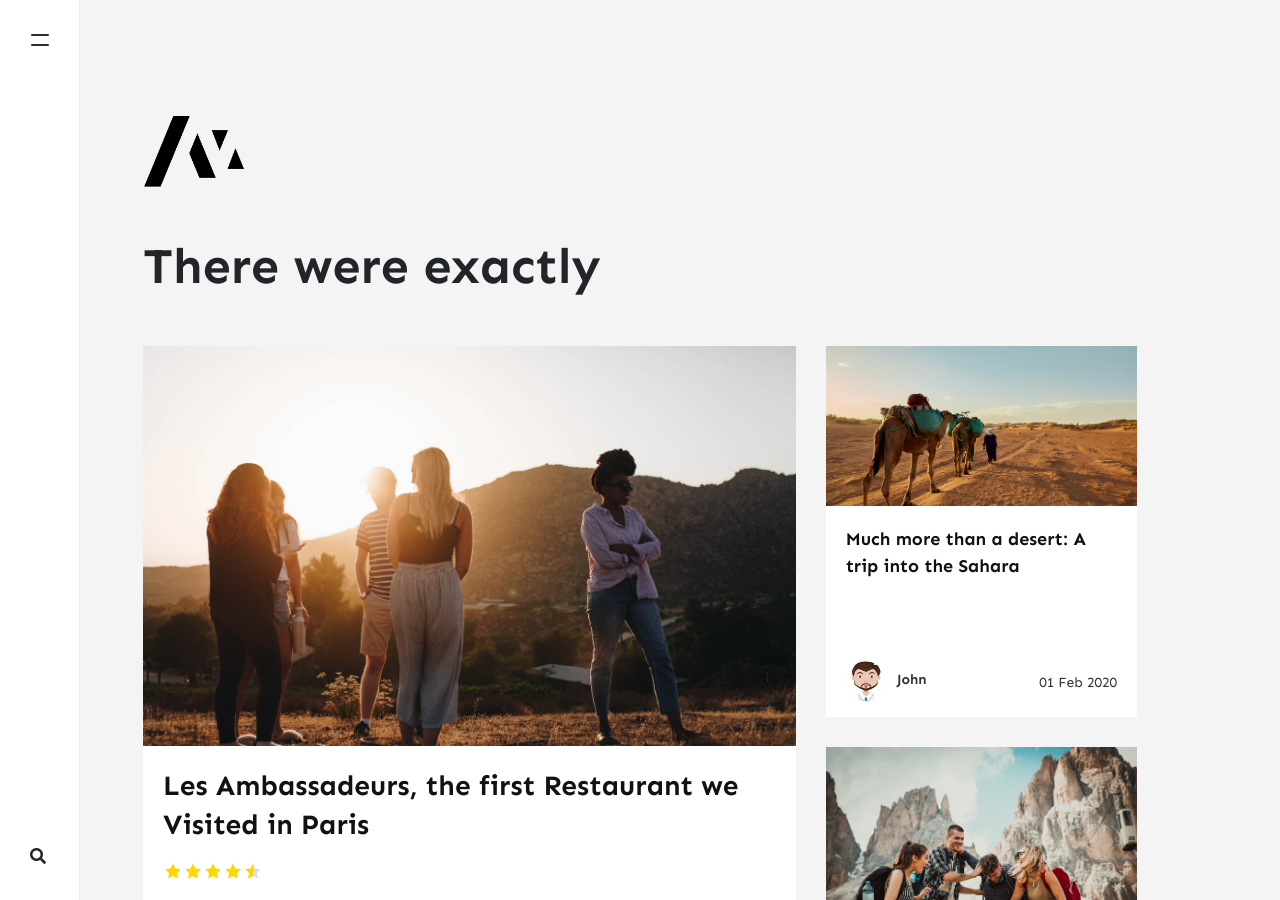
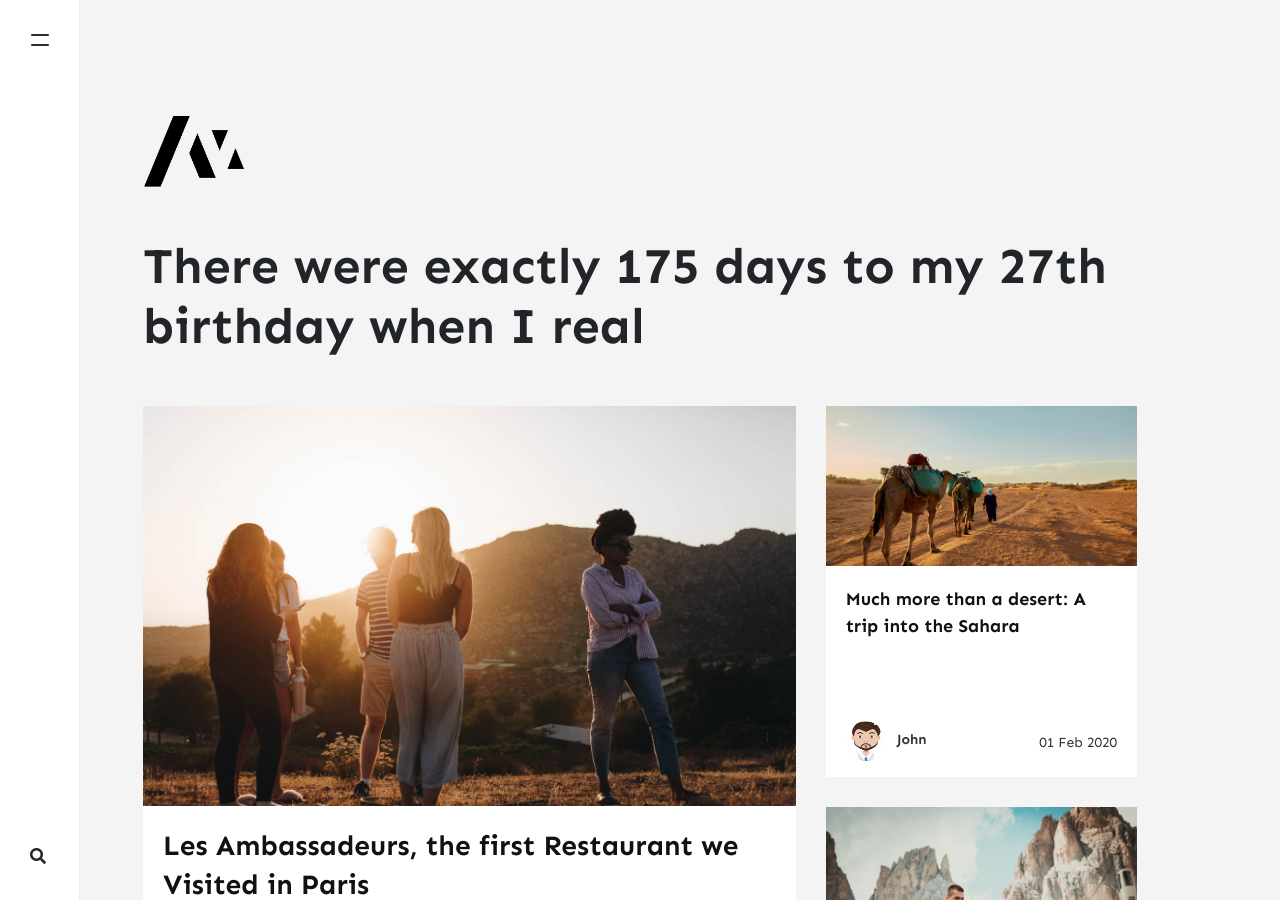
Before and after one commit to stackbit-projects/pleasant-squid-d6115, a Jekyll site: the page built from index.html, in a window 1280 px wide and 900 px high. Built offline with Jekyll 4.4.1, drawn with Linux system fonts in a browser that asks for light colours; nearby versions of some CDN libraries; the list of posts is cut into pages by our own code; comment, search, counter and statistics services are not loaded.

Commit message:
_config.yml: changed

```diff
--- a/_config.yml
+++ b/_config.yml
@@ -1,7 +1,7 @@
 name: Memoirs
 title: Memoirs
 description: >-
-  There were exactly
+  There were exactly 175 days to my 27th birthday when I real
 logo: assets/images/logo.png
 favicon: assets/images/logo.png
 baseurl: ''
```
